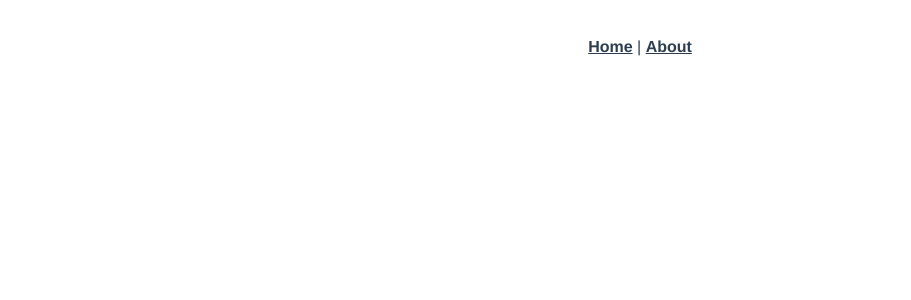
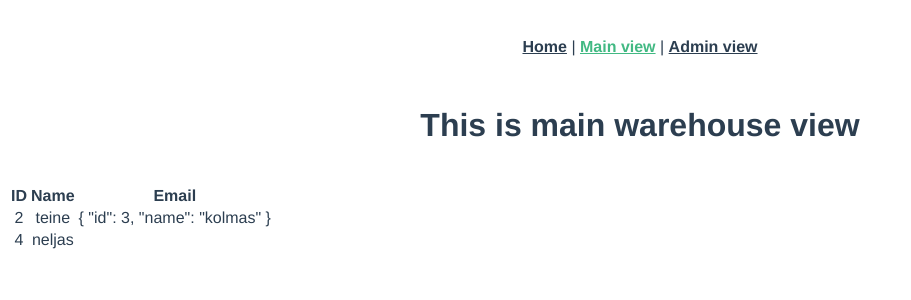
Before and after one commit to ToomasHaidak/warehouse_demo_front, a Vue app: page /#/main in a window 1280 px wide. Shown: the top 300 px of the page, without its empty margins (0-911 px from the left). Built offline with nearby package versions, Linux system fonts and the light colour scheme.

Commit message:
second commit

```diff
--- a/package.json
+++ b/package.json
@@ -7,7 +7,9 @@
     "build": "vue-cli-service build"
   },
   "dependencies": {
+    "axios": "^0.26.1",
     "vue": "^2.6.11",
+    "vue-axios": "^3.4.1",
     "vue-router": "^3.2.0"
   },
   "devDependencies": {
--- a/public/index.html
+++ b/public/index.html
@@ -1,3 +1,4 @@
+<!DOCTYPE html>
 <!DOCTYPE html>
 <html lang="">
   <head>
--- a/src/App.vue
+++ b/src/App.vue
@@ -2,7 +2,8 @@
   <div id="app">
     <div id="nav">
       <router-link to="/">Home</router-link> |
-      <router-link to="/about">About</router-link>
+      <router-link to="/main">Main view</router-link> |
+      <router-link to="/admin">Admin view</router-link>
     </div>
     <router-view/>
   </div>
--- a/src/main.js
+++ b/src/main.js
@@ -1,6 +1,10 @@
 import Vue from 'vue'
 import App from './App.vue'
 import router from './router'
+import axios from "axios"
+import VueAxios from "vue-axios"
+
+Vue.use(VueAxios, axios)
 
 Vue.config.productionTip = false
 
--- a/src/router/index.js
+++ b/src/router/index.js
@@ -1,6 +1,7 @@
 import Vue from 'vue'
 import VueRouter from 'vue-router'
 import Home from '../views/Home.vue'
+import Admin from '../views/AdminView.vue'
 
 Vue.use(VueRouter)
 
@@ -11,14 +12,19 @@ const routes = [
     component: Home
   },
   {
-    path: '/about',
-    name: 'About',
+    path: '/main',
+    name: 'MainView',
     // route level code-splitting
     // this generates a separate chunk (about.[hash].js) for this route
     // which is lazy-loaded when the route is visited.
     component: function () {
-      return import(/* webpackChunkName: "about" */ '../views/About.vue')
+      return import(/* webpackChunkName: "about" */ '../views/MainView.vue')
     }
+  },
+  {
+    path: '/admin',
+    name: 'AdminView',
+    component: Admin
   }
 ]
 
--- a/src/views/About.vue
+++ /dev/null
@@ -1,5 +0,0 @@
-<template>
-  <div class="about">
-    <h1>This is an about page</h1>
-  </div>
-</template>
--- /dev/null
+++ b/src/views/AdminView.vue
@@ -0,0 +1,98 @@
+<template>
+  <div class="home">
+    <p>This is admin view</p>
+
+    <div id="userTabel">
+      <table v-show="fullDataTable.length > 0">
+        <tr>
+          <th>User ID</th>
+          <th>User name</th>
+          <th>User type</th>
+          <th>Item count</th>
+          <th>Free item limit</th>
+          <th>Nr of items exceeding limit</th>
+          <th>Amount to pay</th>
+          <th>Number of slots</th>
+          <th>Total item weight</th>
+        </tr>
+        <tr v-for="row in fullDataTable">
+          <td>{{ row.userID }}</td>
+          <td>{{ row.userName }}</td>
+          <td>{{ row.userType }}</td>
+          <td>{{ row.itemCount }}</td>
+          <td>{{ row.freeItemLimit }}</td>
+          <td>{{ row.nrItemsExceedingLimit }}</td>
+          <td>{{ row.amountToPay }}</td>
+          <td>{{ row.numberOfSlots }}</td>
+          <td>{{ row.totalItemWeight }}</td>
+        </tr>
+      </table>
+    </div>
+    <br><br><br><br>
+    <p>Change settings for business user</p>
+    <div id="userSelector">
+      <select class="form-control" @change="changeSelectedBusiness($event)">
+        <option value="" selected disabled>Vali ärikasutaja</option>
+        <option v-for="user in businessUserList" :value="user" :key="user">{{ user }}</option>
+      </select>
+      Valitud on: {{selectedBusinessUser}}
+      <br><br>
+      <div id="businessUserChangeSetting" v-show="selectedBusinessUser">
+        <input v-model="maxFreeItems" placeholder="Sisesta tasuta asjade max">
+        <button v-on:click="submitBusinessUserChanges">Sisesta</button>
+      </div>
+    </div>
+  </div>
+</template>
+
+<script>
+export default {
+
+  name: 'AdminView',
+  data: function () {
+    return {
+      fullDataTable: '',
+      userID: '',
+      userName: '',
+      userType: '',
+      itemCount: '',
+      freeItemLimit: '',
+      nrItemsExceedingLimit: '',
+      amountToPay: '',
+      numberOfSlots: '',
+      totalItemWeight: '',
+      businessUserList: '',
+      selectedBusinessUser: '',
+      maxFreeItems: ''
+    }
+  },
+  methods: {
+    changeSelectedBusiness (event) {
+      this.selectedBusinessUser = event.target.options[event.target.options.selectedIndex].text
+    },
+    submitBusinessUserChanges() {
+      this.$http.put("/changeBusinessUserSettings/" + this.selectedBusinessUser + "/" + this.maxFreeItems)
+          .then(response => {
+            document.location.reload(true)
+          }).catch((error) => {
+        alert("Cant load data. No connection to the server")
+      })
+    }
+
+  },
+  beforeMount() {
+    this.$http.get("/getAllUsersData")
+        .then(response => {
+          this.fullDataTable = response.data;
+        }).catch((error) => {
+      alert("Cant load data. No connection to the server")
+    }),
+        this.$http.get("/getBusinessUserList")
+            .then(response => {
+              this.businessUserList = response.data;
+            }).catch((error) => {
+          alert("Cant load data. No connection to the server")
+        })
+  }
+}
+</script>
--- a/src/views/Home.vue
+++ b/src/views/Home.vue
@@ -1,18 +1,9 @@
 <template>
   <div class="home">
-    <img alt="Vue logo" src="../assets/logo.png">
-    <HelloWorld msg="Welcome to Your Vue.js App"/>
+    <p>Logi sisse</p>
   </div>
 </template>
 
 <script>
-// @ is an alias to /src
-import HelloWorld from '@/components/HelloWorld.vue'
 
-export default {
-  name: 'Home',
-  components: {
-    HelloWorld
-  }
-}
 </script>
--- /dev/null
+++ b/src/views/MainView.vue
@@ -0,0 +1,82 @@
+<template>
+  <div class="mainView">
+    <h1>This is main warehouse view</h1>
+    <br>
+    <table>
+      <thead>
+      <tr>
+        <th>ID</th>
+        <th>Name</th>
+        <th>Email</th>
+      </tr>
+      </thead>
+      <tbody>
+      <tr v-for="user in users[0].parentOf" @click="selectRow(user.id)" :key="user.id" :class="{'highlight': (user.id == selectedUser)}">
+        <td>{{ user.id }}</td>
+        <td>{{ user.name }}</td>
+        <td>{{ user.parentOf }}</td>
+      </tr>
+      </tbody>
+    </table>
+  </div>
+</template>
+
+<script>
+export default {
+  name: 'UpdateWorkshopData',
+  data: function () {
+    return {
+      users: [{
+        "id": "1",
+        "name": "esimene",
+        "parentOf": [{
+          "id": "2",
+          "name": "teine",
+          "parentOf": {
+            "id": 3,
+            "name": "kolmas"
+          }
+        },
+          {
+            "id": "4",
+            "name": "neljas"
+          }
+        ]
+      },
+        {
+          "id": "5",
+          "name": "viies",
+          "parentOf": [{
+            "id": "6",
+            "name": "kuues",
+            "parentOf": {
+              "id": "7",
+              "name": "seitsmes"
+            }
+          },
+            {
+              "id": "8",
+              "name": "kaheksas"
+            }
+          ]
+        }
+      ],
+      selectedUser: null
+    }
+  },
+  methods: {
+    selectRow(user) {
+      this.selectedUser = user;
+}
+  }
+}
+</script>
+
+<style>
+.highlight {
+  background-color: red;
+}
+tr:hover{
+  cursor: pointer;
+}
+</style>
--- /dev/null
+++ b/vue.config.js
@@ -0,0 +1,5 @@
+module.exports = {
+    devServer: {
+        proxy: 'http://localhost:8080'
+    }
+}
```
Also changed, not shown: 1 other file (tests, documents, lock files or other folders).
